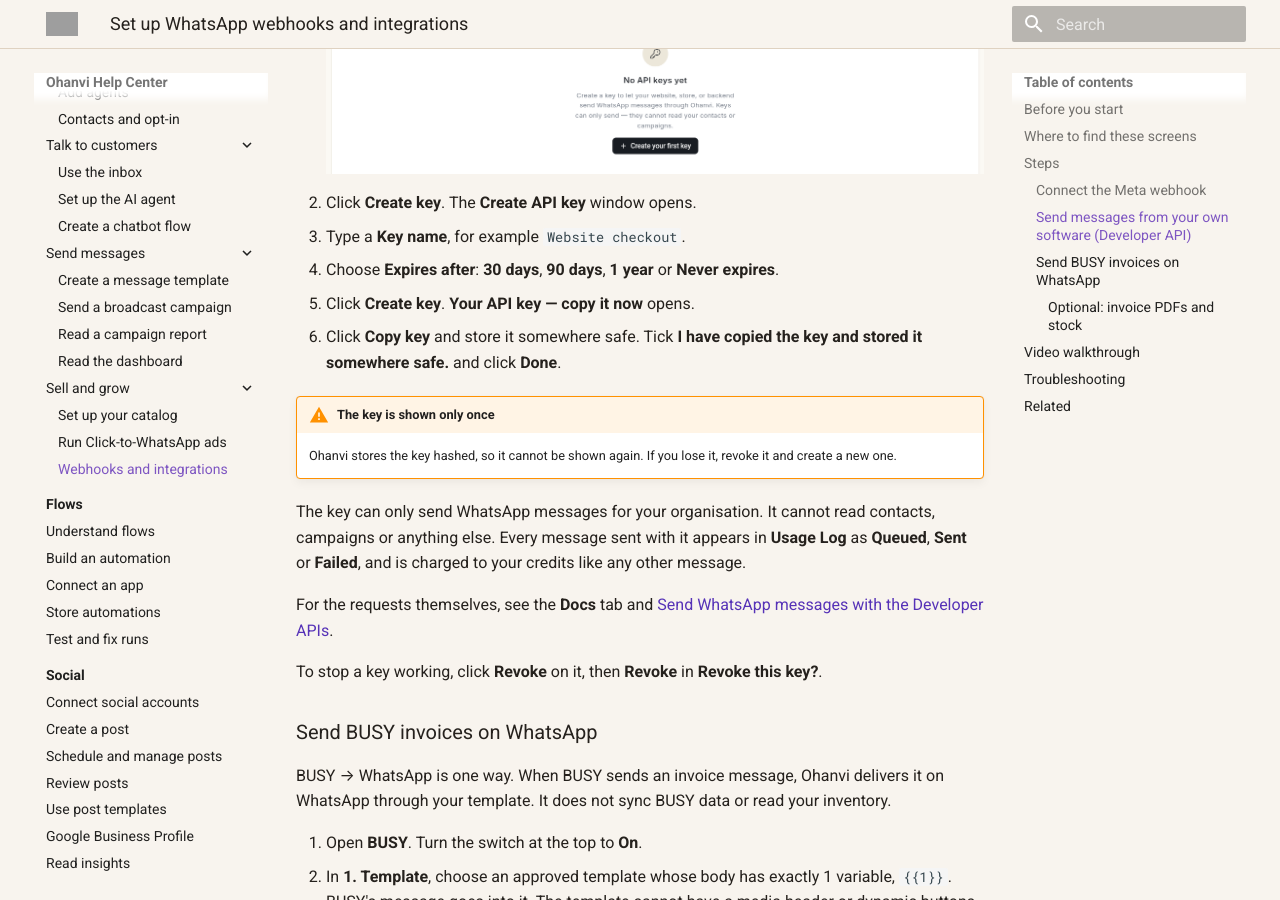
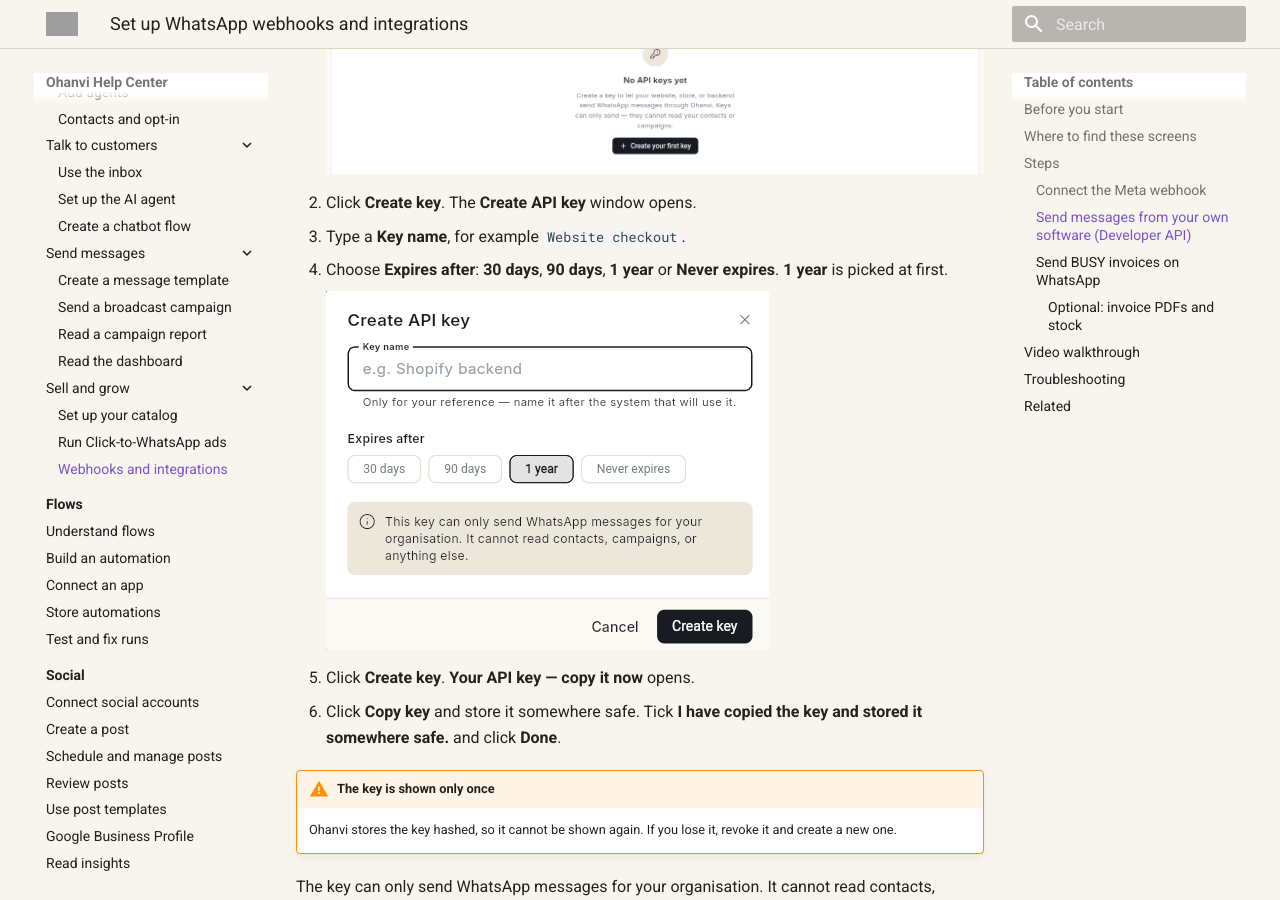
Before and after one commit to Ohanvi/ohanvi.github.io, an MkDocs documentation site: the page built from docs/whatsapp/whatsapp-webhooks-and-integrations.md, in a window 1280 px wide and 900 px high, scrolled down 1890 px. Built offline with MkDocs 1.6.1 and Material for MkDocs 9.7.7, drawn with Linux system fonts in a browser that asks for light colours; grey boxes are pictures that could not be loaded.

Commit message:
docs(whatsapp): Create API key window shot
Co-Authored-By: Claude Opus 5.5 (1M context) <noreply@anthropic.com>

```diff
--- a/docs/whatsapp/whatsapp-webhooks-and-integrations.md
+++ b/docs/whatsapp/whatsapp-webhooks-and-integrations.md
@@ -49,7 +49,10 @@ You can also open any WhatsApp setup screen and use the tabs across the top: **C
 
 2. Click **Create key**. The **Create API key** window opens.
 3. Type a **Key name**, for example `Website checkout`.
-4. Choose **Expires after**: **30 days**, **90 days**, **1 year** or **Never expires**.
+4. Choose **Expires after**: **30 days**, **90 days**, **1 year** or **Never expires**. **1 year** is picked at first.
+
+    ![Create API key window with Key name, the Expires after choices and the Create key button](../assets/screenshots/whatsapp-developer-api-2-create-key.png)
+
 5. Click **Create key**. **Your API key — copy it now** opens.
 6. Click **Copy key** and store it somewhere safe. Tick **I have copied the key and stored it somewhere safe.** and click **Done**.
 
```
Also changed, not shown: docs/assets/screenshots/whatsapp-developer-api-2-create-key.png (added).
